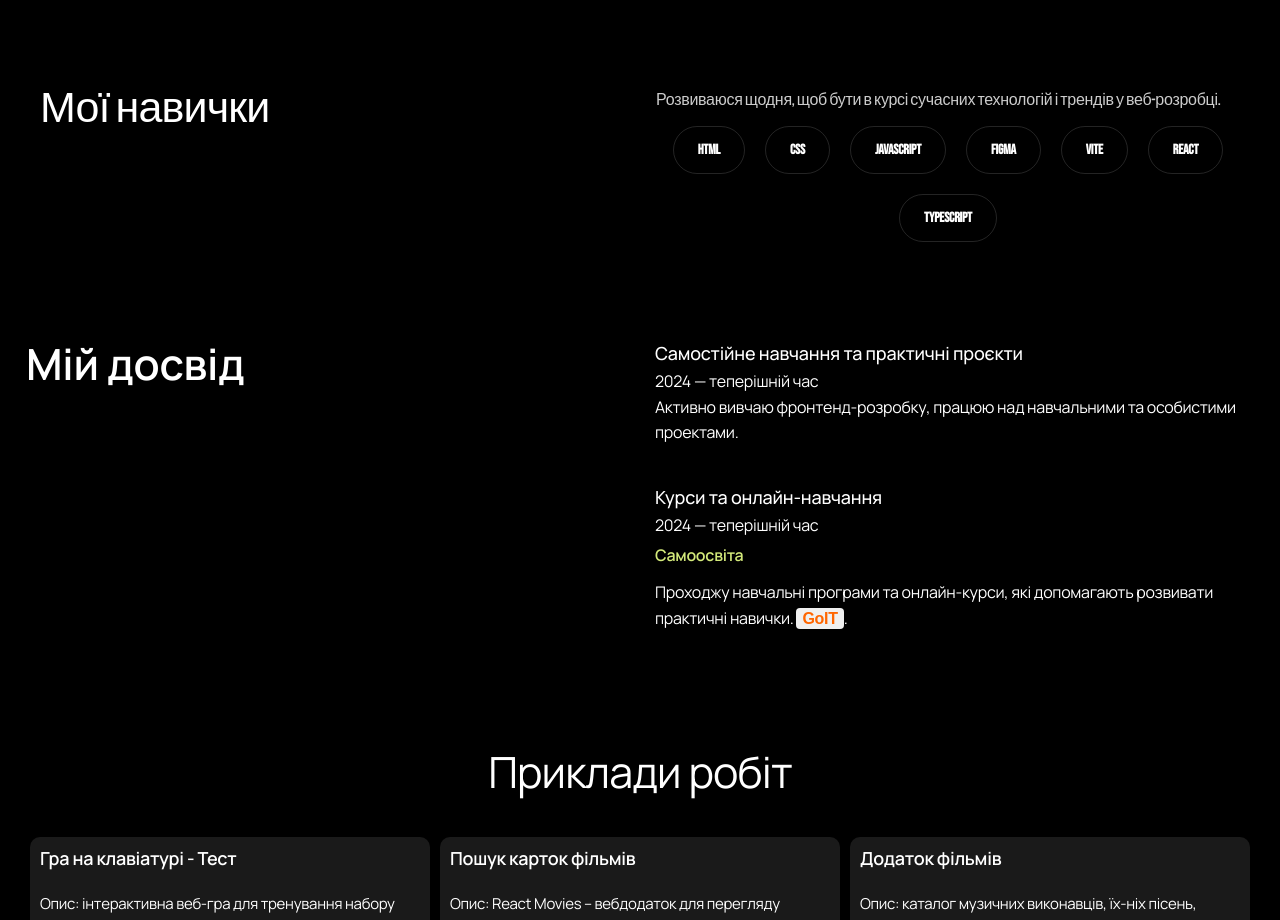
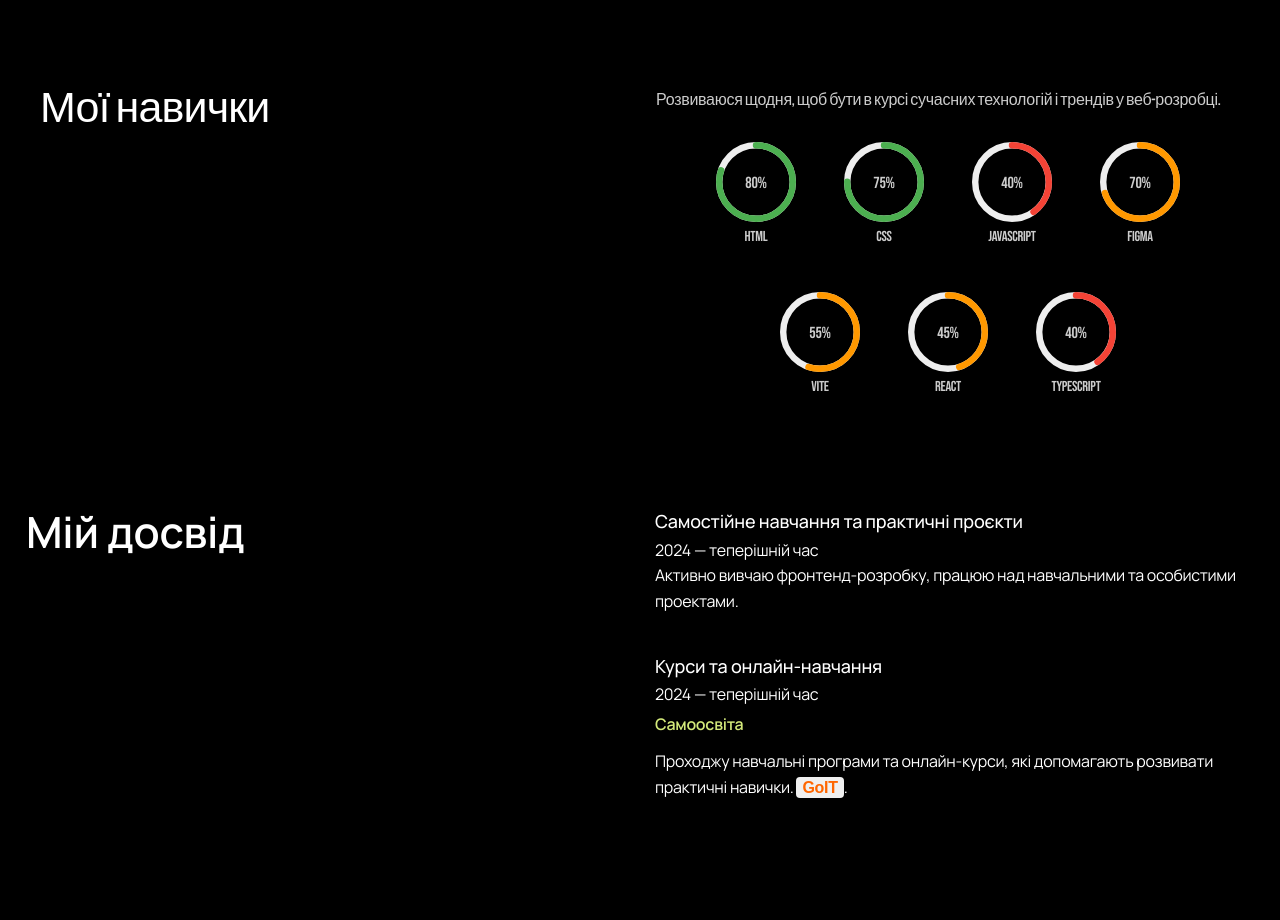
Before and after one commit to ljresetl/portfolio-frontend-react, a React (Vite) app: page / in a window 1280 px wide. Shown: the part 1248-2168 px from the top of the page. Built offline with nearby package versions, Linux system fonts and the light colour scheme.

Commit message:
capabilities

```diff
--- a/package.json
+++ b/package.json
@@ -11,6 +11,7 @@
   },
   "dependencies": {
     "react": "^18.3.1",
+    "react-circular-progressbar": "^2.2.0",
     "react-dom": "^18.3.1",
     "react-helmet-async": "^2.0.5",
     "react-icons": "^5.5.0"
--- a/src/components/Capabilities/Capabilities.module.scss
+++ b/src/components/Capabilities/Capabilities.module.scss
@@ -88,3 +88,10 @@
     padding: 40px 0;
   }
 }
+
+.capabilities_skills {
+  display: flex;
+  flex-wrap: wrap;
+  gap: 1rem;
+  justify-content: center;
+}
--- a/src/components/Capabilities/Capabilities.tsx
+++ b/src/components/Capabilities/Capabilities.tsx
@@ -1,9 +1,20 @@
 import React from "react";
 import styles from "./Capabilities.module.scss";
 import { useLanguage } from "../../useLanguage";
+import SkillCircle from "./SkillCircle/SkillCircle";
 
 const Capabilities: React.FC = () => {
-  const { t } = useLanguage(); // ✅ підключення перекладу
+  const { t } = useLanguage();
+
+  const skills = [
+    { label: t("skillHTML"), level: 80 },
+    { label: t("skillCSS"), level: 75 },
+    { label: t("skillJS"), level: 40 },
+    { label: t("skillFigma"), level: 70 },
+    { label: t("skillVite"), level: 55 },
+    { label: t("skillReact"), level: 45 },
+    { label: t("skillTS"), level: 40 },
+  ];
 
   return (
     <section id="capabilities" className={styles.capabilities}>
@@ -17,15 +28,11 @@ const Capabilities: React.FC = () => {
             {t("navCapabilitiesP")}
           </p>
 
-          <ul className={styles.capabilities_ul}>
-            <li className={styles.capabilities_li}>{t("skillHTML")}</li>
-            <li className={styles.capabilities_li}>{t("skillCSS")}</li>
-            <li className={styles.capabilities_li}>{t("skillJS")}</li>
-            <li className={styles.capabilities_li}>{t("skillFigma")}</li>
-            <li className={styles.capabilities_li}>{t("skillVite")}</li>
-            <li className={styles.capabilities_li}>{t("skillReact")}</li>
-            <li className={styles.capabilities_li}>{t("skillTS")}</li>
-          </ul>
+          <div className={styles.capabilities_skills}>
+            {skills.map((skill, index) => (
+              <SkillCircle key={index} label={skill.label} level={skill.level} />
+            ))}
+          </div>
         </div>
       </div>
     </section>
--- /dev/null
+++ b/src/components/Capabilities/SkillCircle/SkillCircle.module.scss
@@ -0,0 +1,14 @@
+// SkillCircle.module.scss
+.skill {
+  width: 80px;
+  margin: 1rem;
+  text-align: center;
+
+  .label {
+    margin-top: 0.5rem;
+    font-size: 0.9rem;
+    color: #ccc; // світліший текст
+  }
+
+  // Можеш додати стилі для анімації або hover-ефекту
+}
--- /dev/null
+++ b/src/components/Capabilities/SkillCircle/SkillCircle.tsx
@@ -0,0 +1,31 @@
+import React from "react";
+import {
+  CircularProgressbar,
+  buildStyles,
+} from "react-circular-progressbar";
+import "react-circular-progressbar/dist/styles.css";
+import styles from "./SkillCircle.module.scss";
+
+interface SkillCircleProps {
+  label: string;
+  level: number;
+}
+
+const SkillCircle: React.FC<SkillCircleProps> = ({ label, level }) => {
+  return (
+    <div className={styles.skill}>
+      <CircularProgressbar
+        value={level}
+        text={`${level}%`}
+        styles={buildStyles({
+          textColor: "#ccc",
+          pathColor: level > 70 ? "#4caf50" : level > 40 ? "#ff9800" : "#f44336",
+          trailColor: "#eee",
+        })}
+      />
+      <div className={styles.label}>{label}</div>
+    </div>
+  );
+};
+
+export default SkillCircle;
```
Also changed, not shown: 1 other file (tests, documents, lock files or other folders).
